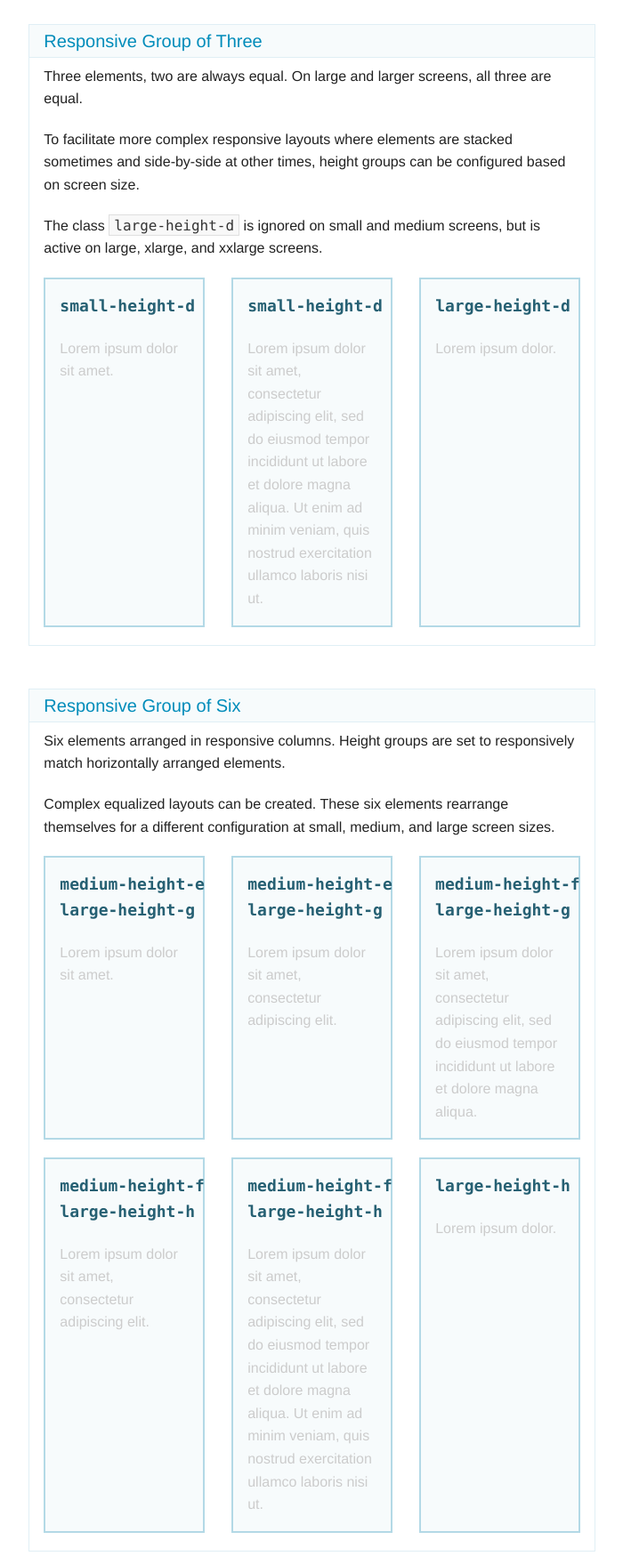
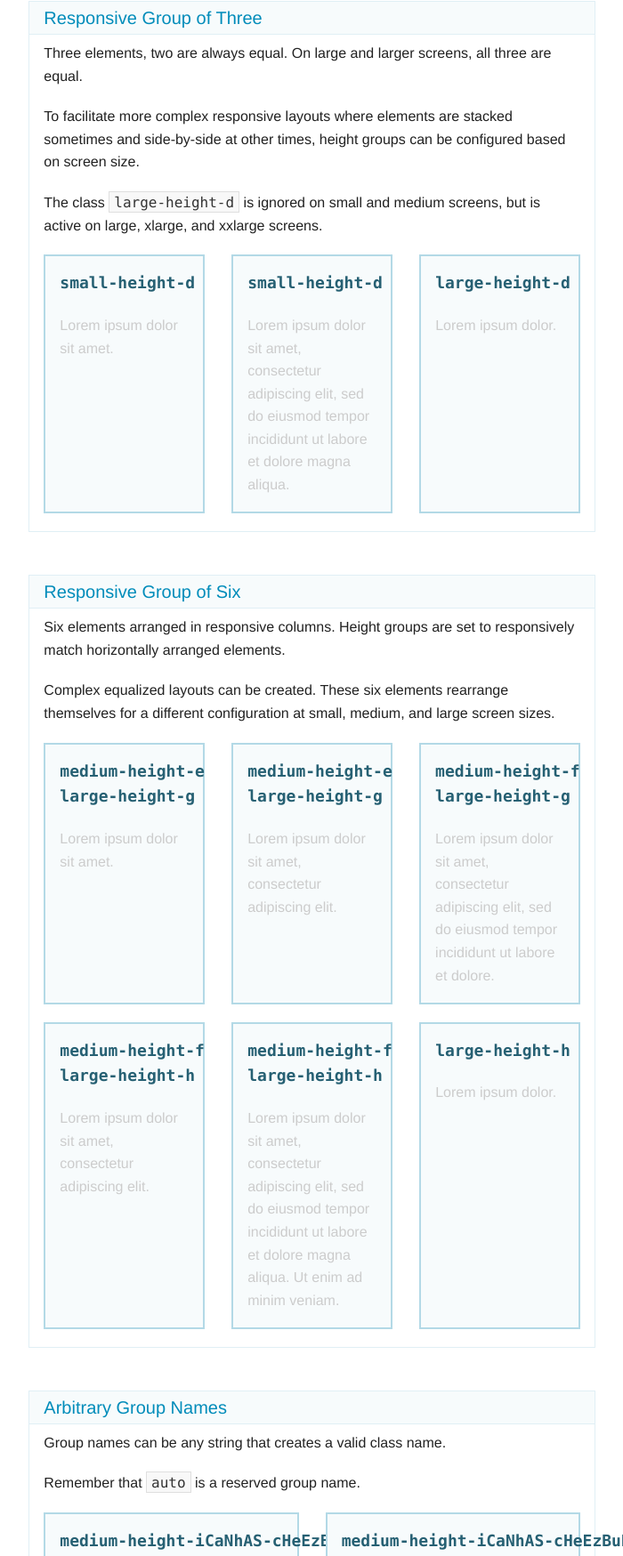
Before and after one commit to jsmreese/responsive-equalized-heights, a plain HTML site: page index.html in a window 1280 px wide. Shown: the part 3320-5069 px from the top of the page at 89% size, without its empty margins (456-1156 px from the left). Drawn offline with Linux system fonts and the light colour scheme.

Commit message:
Reduced lorem length.

```diff
--- a/index.html
+++ b/index.html
@@ -154,7 +154,7 @@
 							<div class="column medium-6 large-12">
 								<div class="panel medium-height-c large-height-auto">
 									<p><code><nobr>medium-height-c</nobr> <nobr>large-height-auto</nobr></code></p>
-									<p class="lorem">Lorem ipsum dolor sit amet, consectetur adipiscing elit, sed do eiusmod tempor incididunt ut labore et dolore magna aliqua. Ut enim ad minim veniam, quis nostrud exercitation ullamco laboris nisi ut.</p>
+									<p class="lorem">Lorem ipsum dolor sit amet, consectetur adipiscing elit, sed do eiusmod tempor incididunt.</p>
 								</div>
 							</div>
 						</div>
@@ -177,7 +177,7 @@
 							<div class="column small-6 large-4">
 								<div class="panel small-height-d">
 									<p><code><nobr>small-height-d</nobr></code></p>
-									<p class="lorem">Lorem ipsum dolor sit amet, consectetur adipiscing elit, sed do eiusmod tempor incididunt ut labore et dolore magna aliqua. Ut enim ad minim veniam, quis nostrud exercitation ullamco laboris nisi ut.</p>
+									<p class="lorem">Lorem ipsum dolor sit amet, consectetur adipiscing elit, sed do eiusmod tempor incididunt ut labore et dolore magna aliqua.</p>
 								</div>
 							</div>
 							<div class="column large-4">
@@ -211,7 +211,7 @@
 							<div class="column medium-4">
 								<div class="panel medium-height-f large-height-g">
 									<p><code><nobr>medium-height-f</nobr> <nobr>large-height-g</nobr></code></p>
-									<p class="lorem">Lorem ipsum dolor sit amet, consectetur adipiscing elit, sed do eiusmod tempor incididunt ut labore et dolore magna aliqua.</p>
+									<p class="lorem">Lorem ipsum dolor sit amet, consectetur adipiscing elit, sed do eiusmod tempor incididunt ut labore et dolore.</p>
 								</div>
 							</div>
 							<div class="column medium-4">
@@ -223,7 +223,7 @@
 							<div class="column medium-4">
 								<div class="panel medium-height-f large-height-h">
 									<p><code><nobr>medium-height-f</nobr> <nobr>large-height-h</nobr></code></p>
-									<p class="lorem">Lorem ipsum dolor sit amet, consectetur adipiscing elit, sed do eiusmod tempor incididunt ut labore et dolore magna aliqua. Ut enim ad minim veniam, quis nostrud exercitation ullamco laboris nisi ut.</p>
+									<p class="lorem">Lorem ipsum dolor sit amet, consectetur adipiscing elit, sed do eiusmod tempor incididunt ut labore et dolore magna aliqua. Ut enim ad minim veniam.</p>
 								</div>
 							</div>
 							<div class="column large-4">
```
